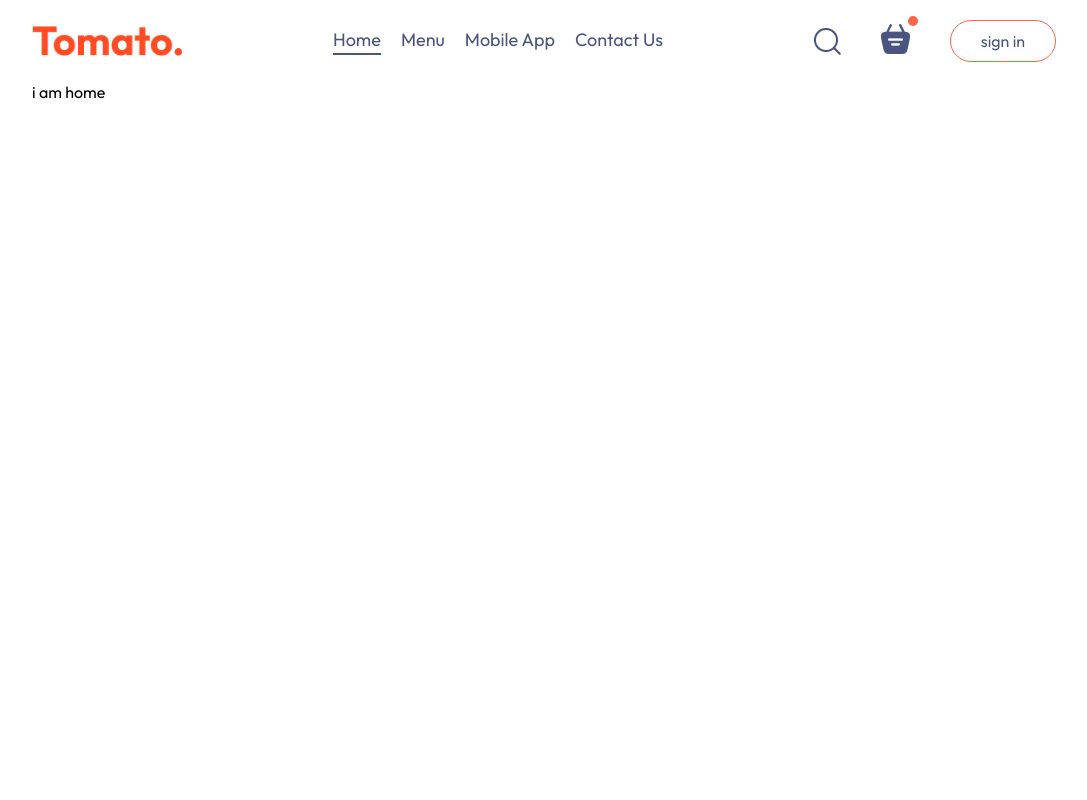
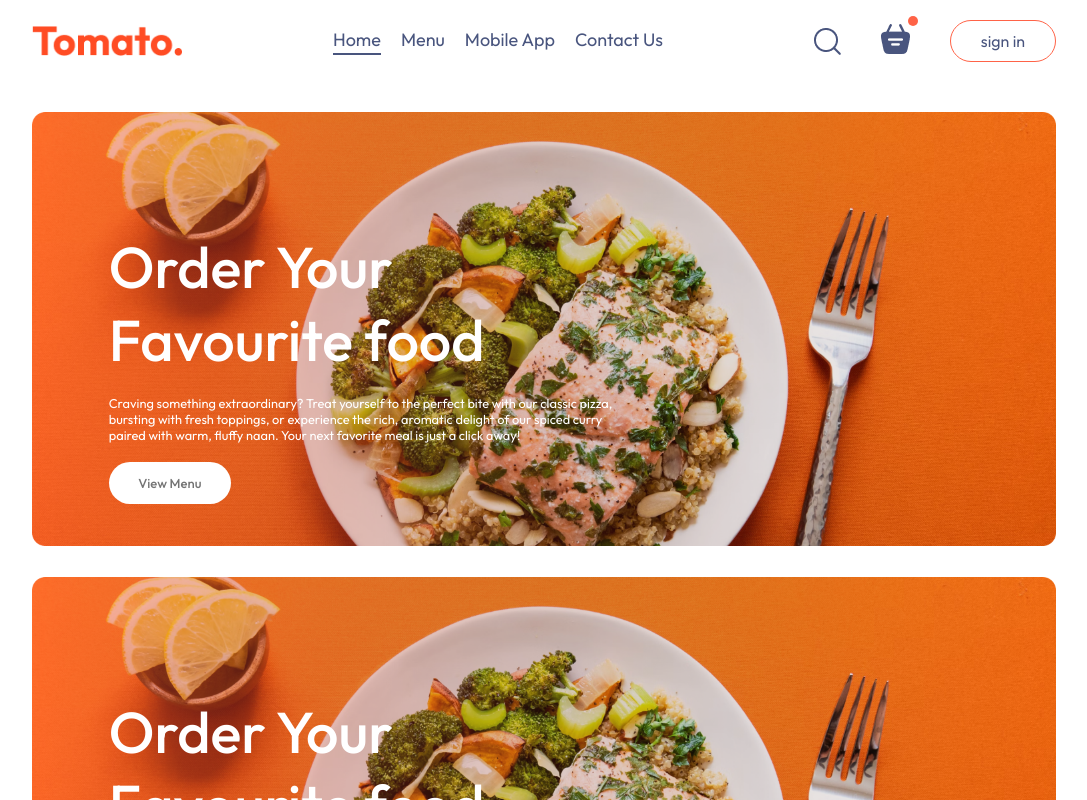
Before and after one commit to yasirlashari/Food_Delivery_App, a React (Vite) app in the folder frontend/: page / in a window 1280 px wide. Shown: the top 800 px of the page, without its empty margins (96-1183 px from the left). Built offline with nearby package versions, Linux system fonts and the light colour scheme.

Commit message:
Header section completed

```diff
--- a/frontend/src/App.jsx
+++ b/frontend/src/App.jsx
@@ -4,6 +4,7 @@
 import Home from './pages/Home/Home'
 import Cart from './pages/Cart/Cart'
 import PlaceOrder from './pages/PlaceOrder/PlaceOrder'
+import Header from './components/Header/Header'
 const App = () => {
   return (
     <div className='app'>
@@ -13,6 +14,7 @@
         <Route path="/cart" element={<Cart/>}/>
         <Route path="/placeorder" element={<PlaceOrder/>}/>
       </Routes>
+      <Header></Header>
           </div>
   )
 }
--- /dev/null
+++ b/frontend/src/components/Header/Header.css
@@ -0,0 +1,35 @@
+.header{
+    height: 34vw;
+    margin:  30px auto;
+    background: url('/header_img.png') no-repeat;
+    background-size: contain;
+    position: relative;
+}
+.header-contents{
+    position: absolute;
+    display: flex;
+    flex-direction: column;
+    align-items: start;
+    gap: 1.5vw;
+    max-width: 50%;
+    bottom: 10%;
+    left: 6vw;
+}
+.header-contents h2{
+    font-weight: 500;
+    color: white;
+    font-size: max(4.5vw,22px);
+}
+.header-contents p{
+    color: white;
+    font-size: 1vw;
+}
+.header-contents button{
+    border: none;
+    color: #747474;
+    font-weight: 500;
+    padding: 1vw 2.3vw;
+    background-color: white;
+    font-size: max(1vw,13px);
+    border-radius: 50px;
+}
--- /dev/null
+++ b/frontend/src/components/Header/Header.jsx
@@ -0,0 +1,15 @@
+import React from 'react'
+import './Header.css'
+const Header = () => {
+  return (
+    <div className='header'>
+      <div className="header-contents">
+        <h2>Order Your Favourite food</h2>
+        <p>Craving something extraordinary? Treat yourself to the perfect bite with our classic pizza, bursting with fresh toppings, or experience the rich, aromatic delight of our spiced curry paired with warm, fluffy naan. Your next favorite meal is just a click away!</p>
+<button>View Menu</button>
+      </div>
+    </div>
+  )
+}
+
+export default Header
--- a/frontend/src/pages/Home/Home.jsx
+++ b/frontend/src/pages/Home/Home.jsx
@@ -1,9 +1,10 @@
 import React from 'react'
 import './Home.css'
+import Header from '../../components/Header/Header'
 const Home = () => {
   return (
     <div>
-    i am home
+    <Header/>
     </div>
   )
 }
```
Also changed, not shown: frontend/public/header_img.png (added).
